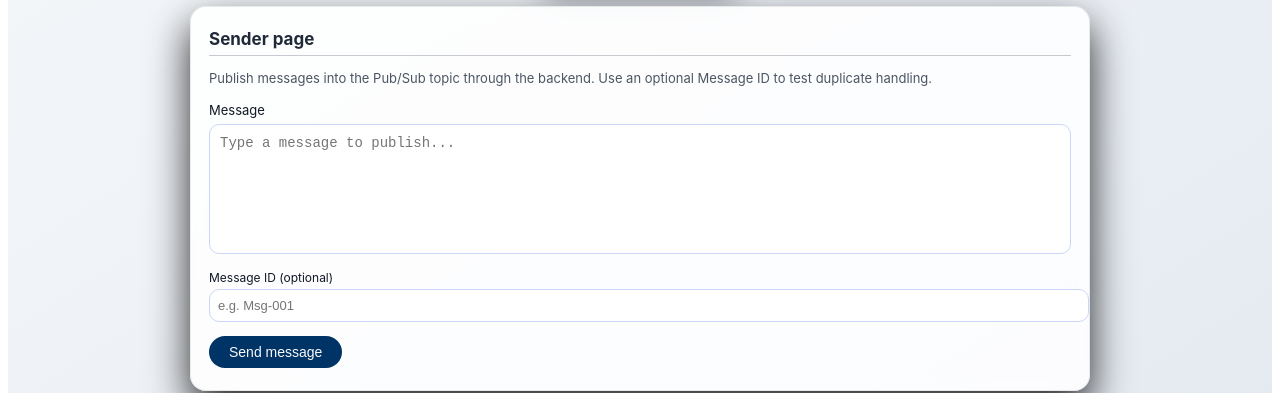
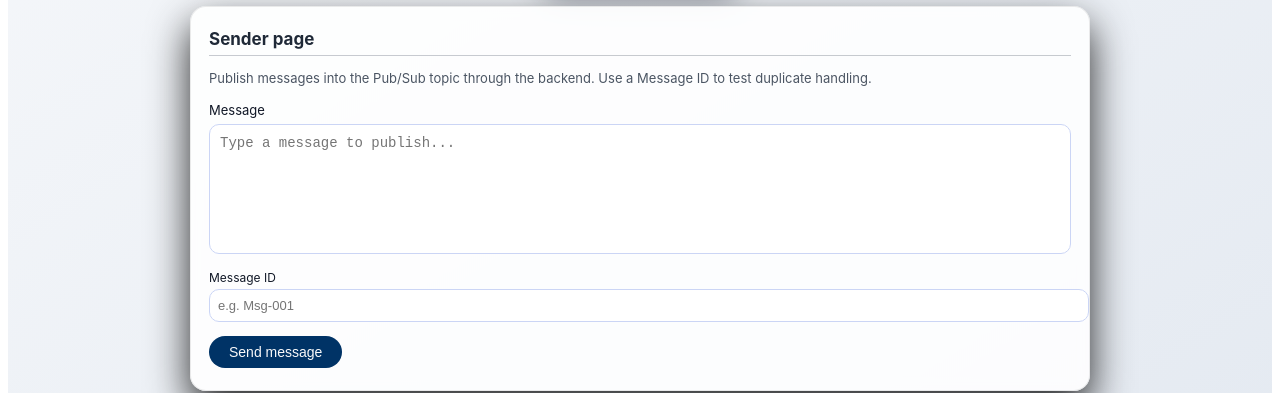
Before and after one commit to AdamChap94/IS-4880-Capstone-Project, a React (Vite) app in the folder frontend/: page / in a window 1280 px wide. Shown: the part 165-558 px from the top of the page. Built offline with nearby package versions, Linux system fonts and the light colour scheme; no server answers.

Commit message:
Update arc.app.jsx

```diff
--- a/frontend/src/arc.app.jsx
+++ b/frontend/src/arc.app.jsx
@@ -262,7 +262,7 @@ function SenderPage({ brandBlue, brandGold }) {
         Sender page
       </h2>
       <p style={{ color: "#4b5563", fontSize: 13, marginTop: 8, marginBottom: 16 }}>
-        Publish messages into the Pub/Sub topic through the backend. Use an optional
+        Publish messages into the Pub/Sub topic through the backend. Use a
         Message ID to test duplicate handling.
       </p>
 
@@ -296,7 +296,7 @@ function SenderPage({ brandBlue, brandGold }) {
           <label
             style={{ display: "block", fontSize: 12, marginBottom: 4, color: "#111827" }}
           >
-            Message ID (optional)
+            Message ID
           </label>
           <input
             style={{
```
